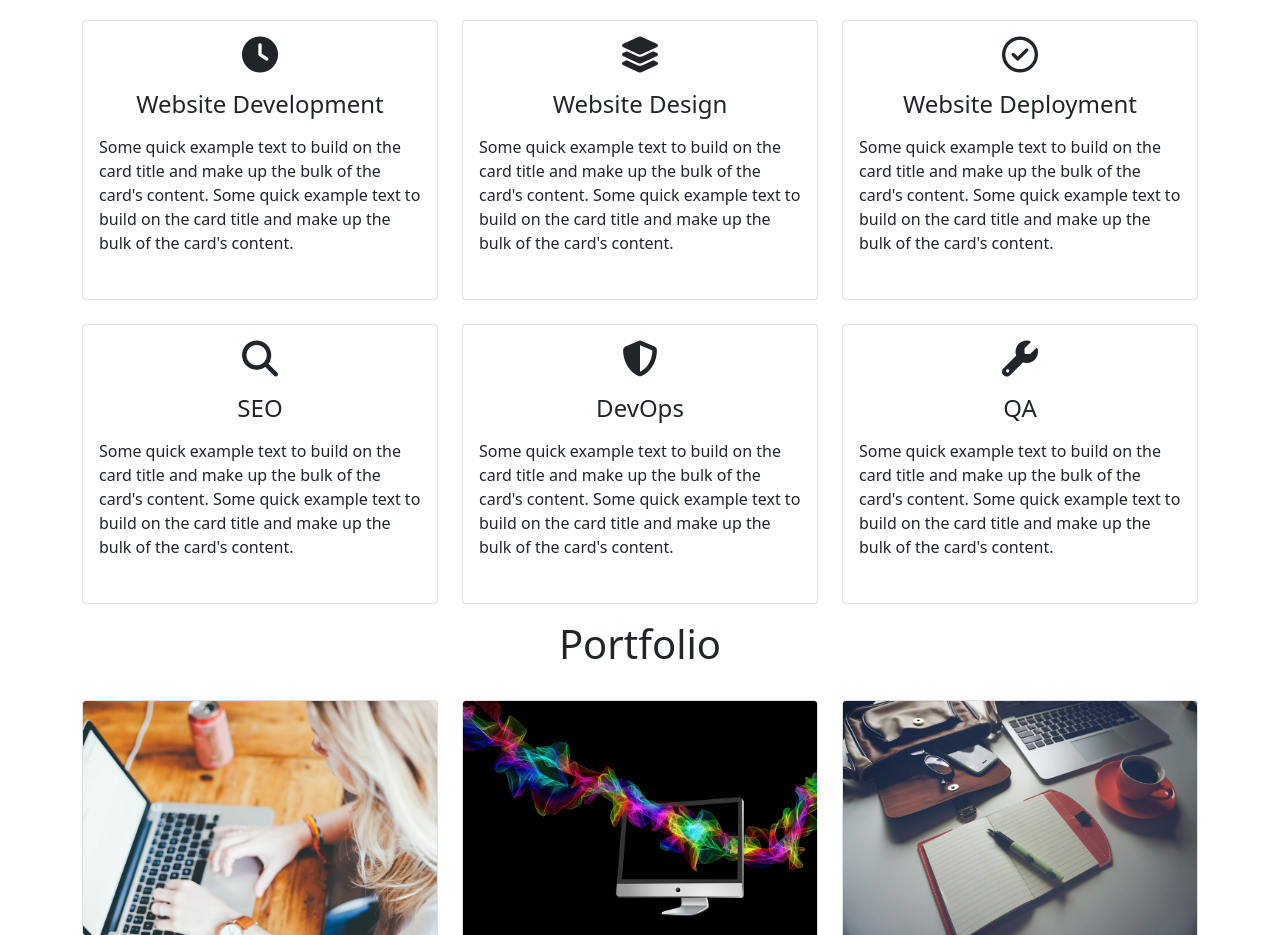
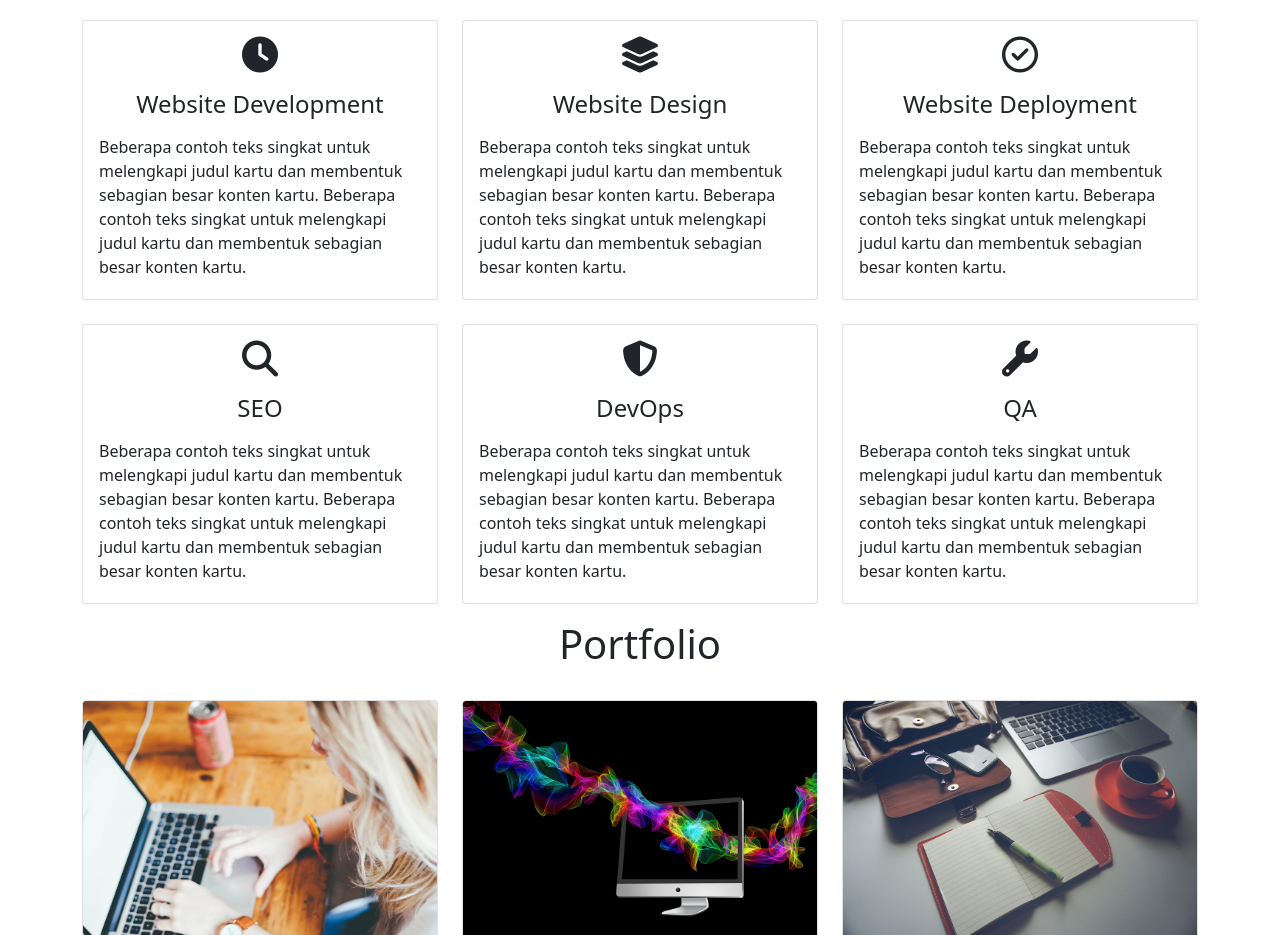
Before and after one commit to sandatya/website-saya, a plain HTML site: page index.html in a window 1280 px wide. Shown: the part 1380-2315 px from the top of the page. Drawn offline with nearby package versions, Linux system fonts and the light colour scheme.

Commit message:
commit merubah servis menjadi bhs indo

```diff
--- a/index.html
+++ b/index.html
@@ -108,8 +108,8 @@
                         <div class="card-body">
                             <i class="fas servicesIcon fa-clock"></i>
                             <h4 class="card-title mt-3">Website Development</h4>
-                            <p class="card-text mt-3">Some quick example text to build on the card title and make up the bulk of the card's content.
-                                Some quick example text to build on the card title and make up the bulk of the card's content.
+                            <p class="card-text mt-3">Beberapa contoh teks singkat untuk melengkapi judul kartu dan membentuk sebagian besar konten kartu.
+                                Beberapa contoh teks singkat untuk melengkapi judul kartu dan membentuk sebagian besar konten kartu.
                             </p>
                         </div>
                     </div>
@@ -119,8 +119,8 @@
                         <div class="card-body">
                             <i class='fas servicesIcon fa-layer-group'></i>
                             <h4 class="card-title mt-3">Website Design</h4>
-                            <p class="card-text mt-3">Some quick example text to build on the card title and make up the bulk of the card's content.
-                                Some quick example text to build on the card title and make up the bulk of the card's content.
+                            <p class="card-text mt-3">Beberapa contoh teks singkat untuk melengkapi judul kartu dan membentuk sebagian besar konten kartu.
+                                Beberapa contoh teks singkat untuk melengkapi judul kartu dan membentuk sebagian besar konten kartu.
                             </p>
                         </div>
                     </div>
@@ -131,8 +131,8 @@
                         <div class="card-body">
                             <i class='far servicesIcon fa-check-circle'></i>
                             <h4 class="card-title mt-3">Website Deployment</h4>
-                            <p class="card-text mt-3">Some quick example text to build on the card title and make up the bulk of the card's content.
-                                Some quick example text to build on the card title and make up the bulk of the card's content.
+                            <p class="card-text mt-3">Beberapa contoh teks singkat untuk melengkapi judul kartu dan membentuk sebagian besar konten kartu.
+                                Beberapa contoh teks singkat untuk melengkapi judul kartu dan membentuk sebagian besar konten kartu.
                             </p>
                         </div>
                     </div>
@@ -145,8 +145,8 @@
                         <div class="card-body">
                             <i class='fas servicesIcon fa-search'></i>
                             <h4 class="card-title mt-3">SEO</h4>
-                            <p class="card-text mt-3">Some quick example text to build on the card title and make up the bulk of the card's content.
-                                Some quick example text to build on the card title and make up the bulk of the card's content.
+                            <p class="card-text mt-3">Beberapa contoh teks singkat untuk melengkapi judul kartu dan membentuk sebagian besar konten kartu.
+                                Beberapa contoh teks singkat untuk melengkapi judul kartu dan membentuk sebagian besar konten kartu.
                             </p>
                         </div>
                     </div>
@@ -157,8 +157,8 @@
                         <div class="card-body">
                             <i class='fas servicesIcon fa-shield-alt'></i>
                             <h4 class="card-title mt-3">DevOps</h4>
-                            <p class="card-text mt-3">Some quick example text to build on the card title and make up the bulk of the card's content.
-                                Some quick example text to build on the card title and make up the bulk of the card's content.
+                            <p class="card-text mt-3">Beberapa contoh teks singkat untuk melengkapi judul kartu dan membentuk sebagian besar konten kartu.
+                                Beberapa contoh teks singkat untuk melengkapi judul kartu dan membentuk sebagian besar konten kartu.
                             </p>
                         </div>
                     </div>
@@ -169,8 +169,8 @@
                         <div class="card-body">
                             <i class='fas servicesIcon fa-wrench'></i>
                             <h4 class="card-title mt-3">QA</h4>
-                            <p class="card-text mt-3">Some quick example text to build on the card title and make up the bulk of the card's content.
-                                Some quick example text to build on the card title and make up the bulk of the card's content.
+                            <p class="card-text mt-3">Beberapa contoh teks singkat untuk melengkapi judul kartu dan membentuk sebagian besar konten kartu.
+                                Beberapa contoh teks singkat untuk melengkapi judul kartu dan membentuk sebagian besar konten kartu.
                             </p>
                         </div>
                     </div>
```
